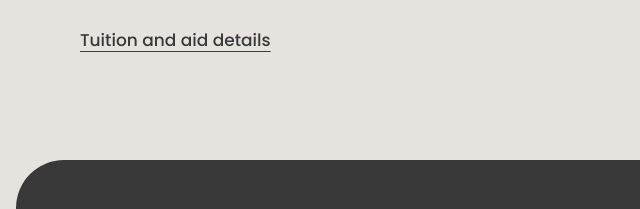
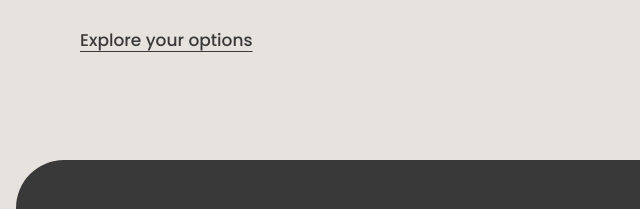
Before and after one commit to lbmsystems/rooted-foundation, a plain HTML site: page index.html in a window 1280 px wide. Shown: the part 4946-5155 px from the top of the page, 0-640 px from the left. Drawn offline with Linux system fonts and the light colour scheme.

Commit message:
Homepage tuition link: Explore your options
Co-Authored-By: Claude Opus 5.5 <noreply@anthropic.com>
Claude-Session: https://claude.ai/code/session_01SPCoSFdNMczr6zoPCX4yJK

```diff
--- a/index.html
+++ b/index.html
@@ -254,7 +254,7 @@
     <h2 class="sec-eyebrow">Tuition and financial aid</h2>
     <p class="sec-statement">As a nonprofit, we work to keep our schools affordable.</p>
     <p class="sec-body">Every child gets a seat. Our team will help you figure out what you qualify for.</p>
-    <p class="t2-more"><a class="more" href="/tuition/">Tuition and aid details</a></p>
+    <p class="t2-more"><a class="more" href="/tuition/">Explore your options</a></p>
   </div>
 </section>
 
```
